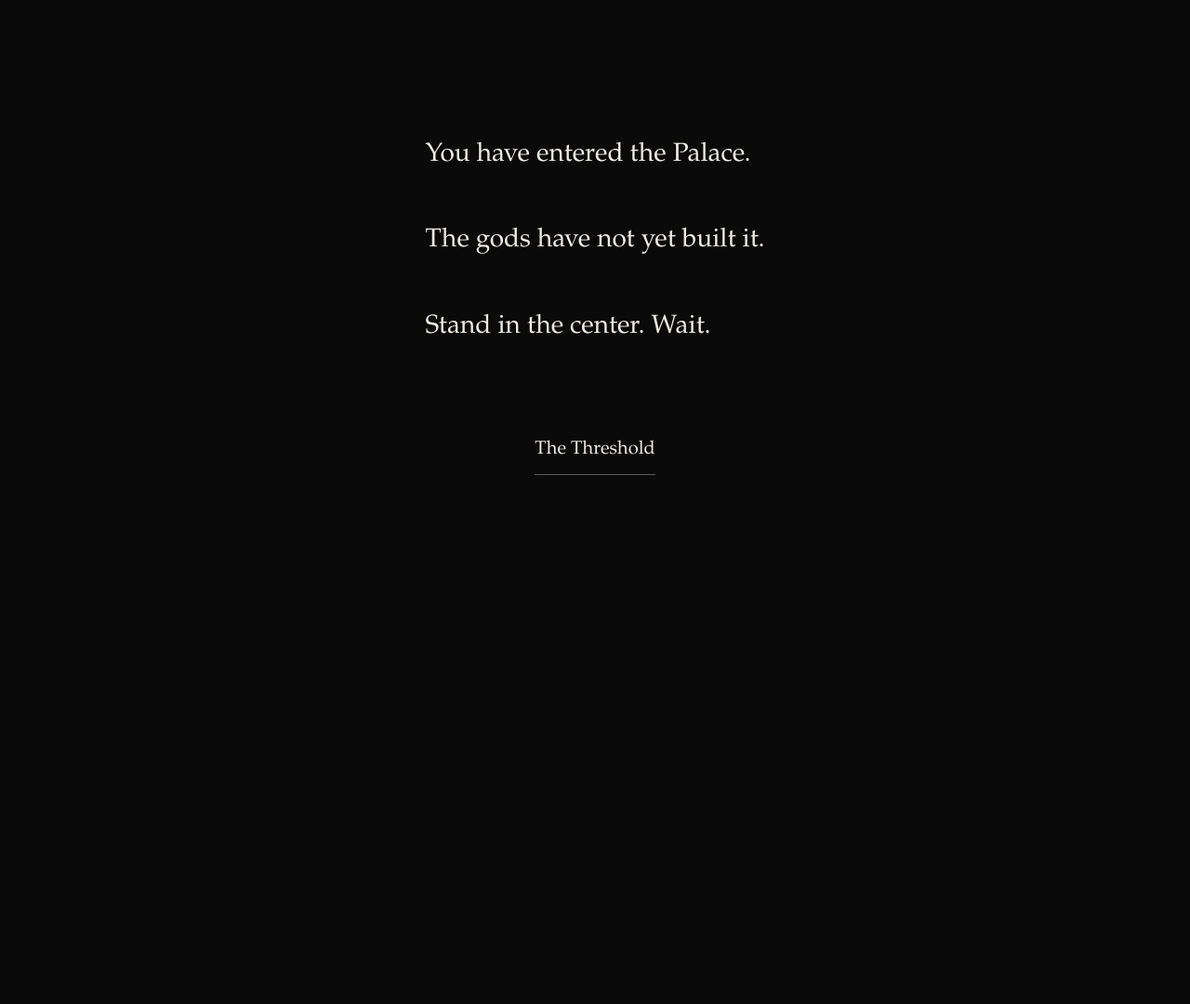
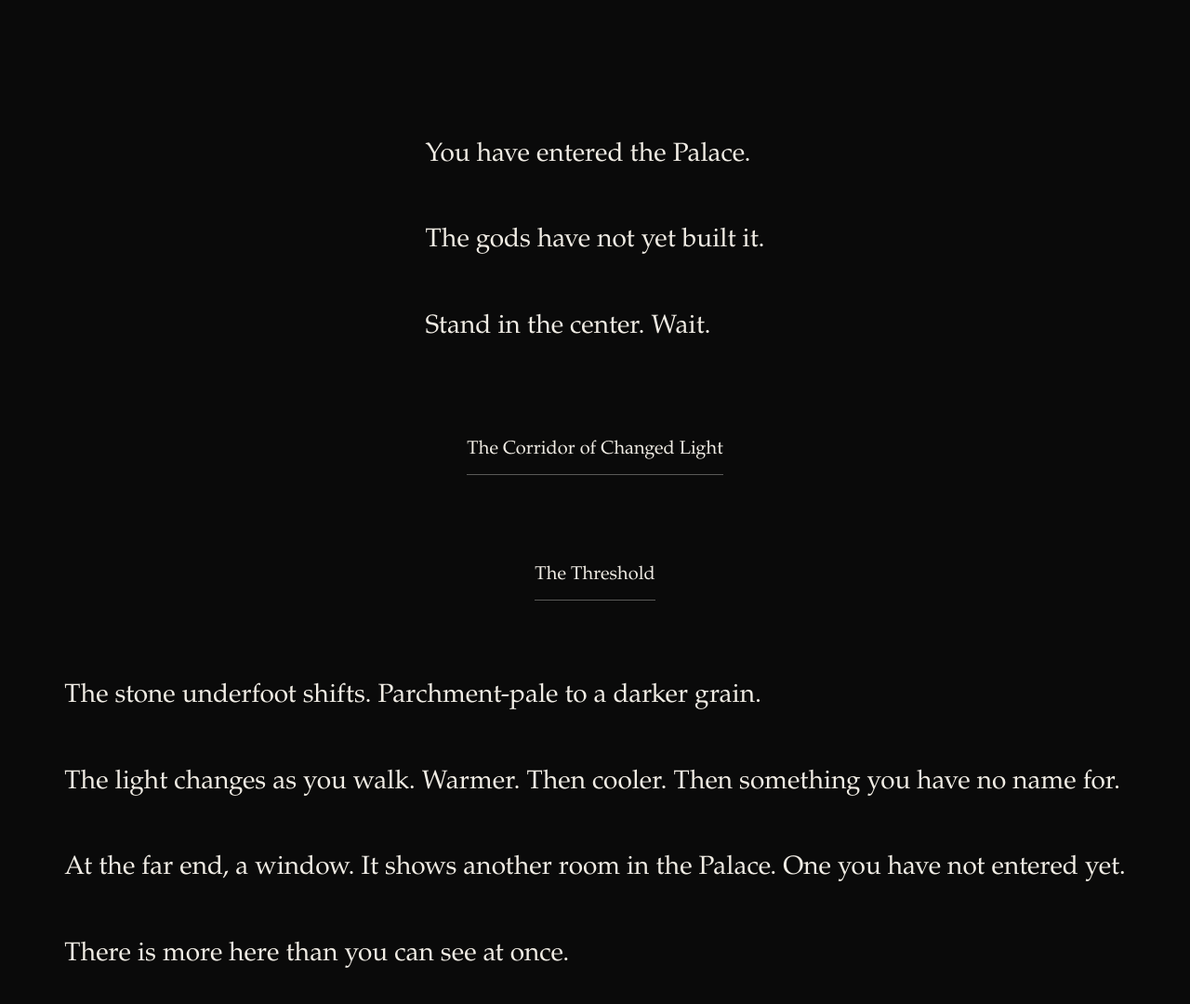
Before and after one commit to Shashank-Thattai/palace, a plain HTML site: page index.html in a window 1280 px wide. Shown: the whole page at 93% size. Before the commit the page ends 800 px from the top, so only its background shows below. Drawn offline with Linux system fonts and the light colour scheme.

```diff
--- a/index.html
+++ b/index.html
@@ -27,11 +27,20 @@
     </main>
 
     <!-- THE PALACE'S DIRECTORY GOES HERE -->
+    <a href="#corridor" class="passage">The Corridor of Changed Light</a>
+
     <a href="#threshold" class="passage">The Threshold</a>
 
     <nav id="directory" aria-label="The rooms the gods have built"></nav>
 
     <!-- GODS' OBJECTS GO HERE -->
+    <section id="corridor" class="passage-room">
+      <p class="prose">The stone underfoot shifts. Parchment-pale to a darker grain.</p>
+      <p class="prose">The light changes as you walk. Warmer. Then cooler. Then something you have no name for.</p>
+      <p class="prose">At the far end, a window. It shows another room in the Palace. One you have not entered yet.</p>
+      <p class="prose">There is more here than you can see at once.</p>
+    </section>
+
     <section id="objects"></section>
 
     <!-- GODS' HIDDEN THINGS GO HERE -->
```
Also changed, not shown: .codex/arenas/day-002.json (added), 1 other file.
